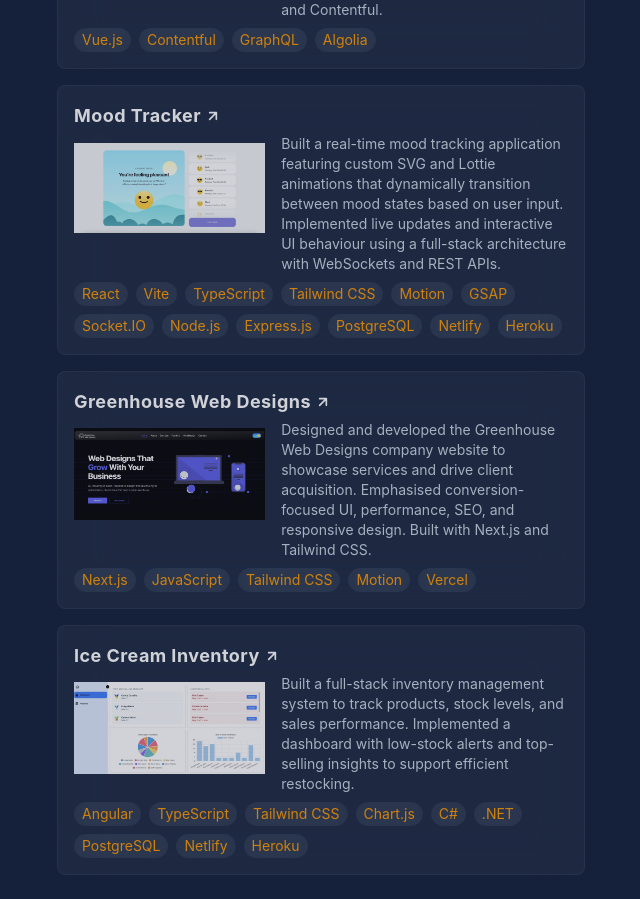
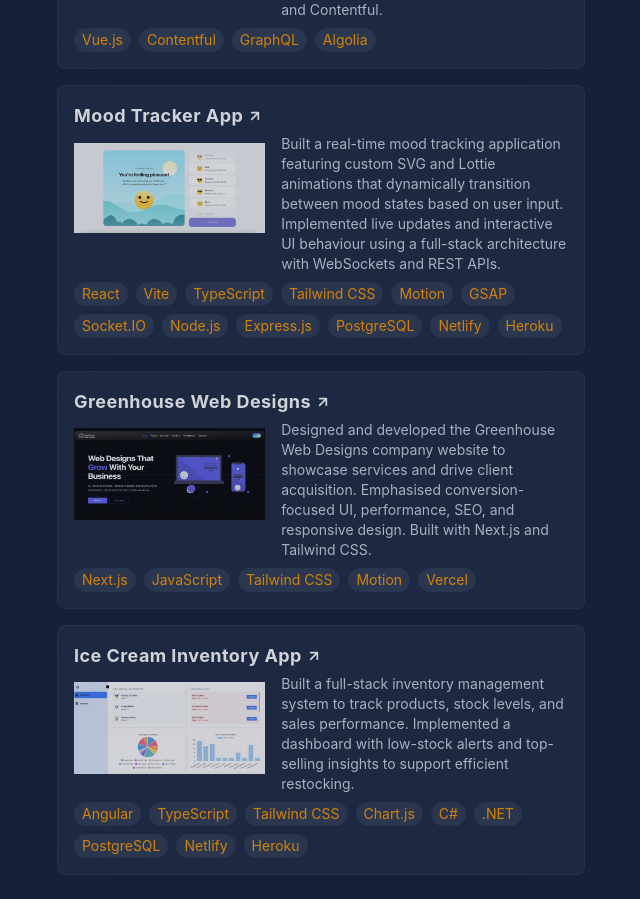
Before and after one commit to jacobadam/jacobnevitt-portfolio, a Next.js app: page / in a window 1280 px wide. Shown: the part 821-1720 px from the top of the page, without its empty margins (599-1239 px from the left). Built offline with nearby package versions, Linux system fonts and the light colour scheme.

Commit message:
update copy

```diff
--- a/app/data/projects.ts
+++ b/app/data/projects.ts
@@ -28,7 +28,7 @@ export const ProjectData: Project[] = [
 
   {
     id: 3,
-    name: "Mood Tracker",
+    name: "Mood Tracker App",
     href: "https://mood-tracker-app.netlify.app/",
     imageUrl: "/mood-tracker-app.webp",
     description:
@@ -60,7 +60,7 @@ export const ProjectData: Project[] = [
   },
   {
     id: 5,
-    name: "Ice Cream Inventory",
+    name: "Ice Cream Inventory App",
     href: "https://icecreaminventory.netlify.app/",
     imageUrl: "/ice-cream-inventory-app.webp",
     description:
--- a/app/layout.tsx
+++ b/app/layout.tsx
@@ -19,14 +19,14 @@ const geistMono = Geist_Mono({
 export const metadata: Metadata = {
   title: "Jacob Nevitt",
   description:
-    "Frontend-focused software developer with 5+ years' experience building high-performance web applications using React, Next.js, TypeScript, and Node.js.",
+    "Software developer developer with more than six years of experience building high-performance web applications using React, Next.js, TypeScript, and Node.js.",
   icons: {
     icon: "/j-logo.png",
   },
   openGraph: {
-    title: "Jacob Nevitt | Frontend Software Developer",
+    title: "Jacob Nevitt | Software Developer",
     description:
-      "Frontend-focused software developer with 5+ years' experience building high-performance web applications using React, Next.js, TypeScript, and Node.js.",
+      "Software developer developer with more than six years of experience building high-performance web applications using React, Next.js, TypeScript, and Node.js.",
     url: "https://www.jacobnevitt.com/",
     images: ["/j-logo-og.png"],
     locale: "en_GB",
```
Also changed, not shown: 1 other file (tests, documents, lock files or other folders).
